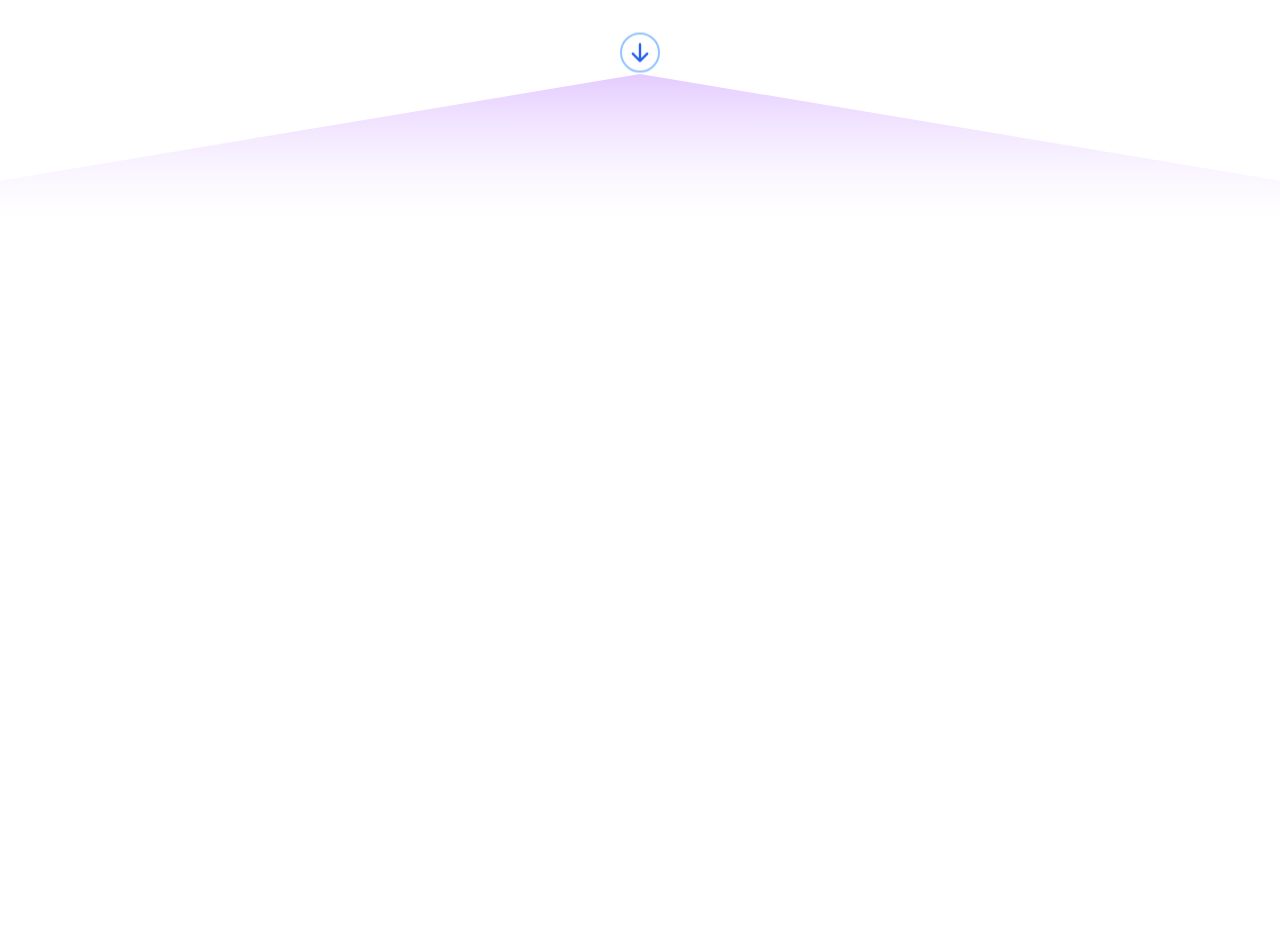
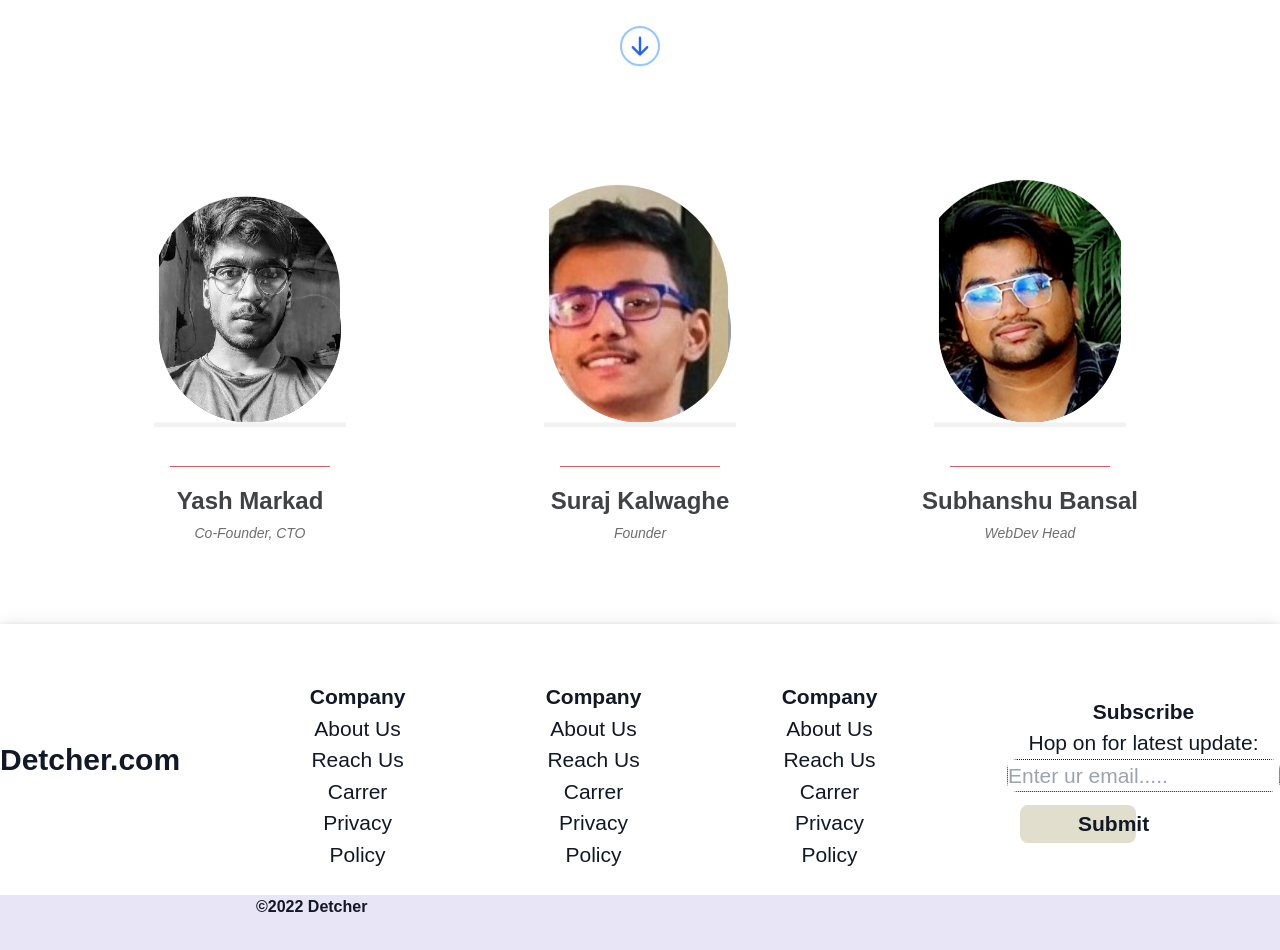
Before and after one commit to Suraj-Kalwaghe/Detcherweb, a React (Create React App) app in the folder frontend/: page /about-us in a window 1280 px wide. Shown: the part 580-1530 px from the top of the page. Before the commit the page ends 803 px from the top, so only its background shows below. Built offline with nearby package versions, Linux system fonts and the light colour scheme; grey boxes are pictures that could not be loaded.

Commit message:
Refactor

```diff
--- a/frontend/src/App.jsx
+++ b/frontend/src/App.jsx
@@ -64,7 +64,9 @@ export default function App() {
         <Route path='/apply' element={<Apply />} />
         <Route path='/animations' element={<Animations />} />
       </Routes>
-      <footer>{/* <FooterPagePro /> */}</footer>
+      <footer>
+        <FooterPagePro />
+      </footer>
     </div>
   );
 }
--- a/frontend/src/pages/AboutUs.jsx
+++ b/frontend/src/pages/AboutUs.jsx
@@ -1,10 +1,10 @@
 import React from 'react';
-import styles from './styles.module.css';
-import { Container, HeroSectionContainer } from '../components';
+// import styles from './styles.module.css';
+import { Container, HeroSectionContainer, ProfilePop } from '../components';
 
 export const AboutUs = () => {
   return (
-    <section className='max-h-screen'>
+    <section className='min-h-screen'>
       <Container>
         <HeroSectionContainer>
           <div className='xl:w-8/12 lg:w-full md:w-4/5 w-full lg:mb-20 md:mb-14 md:mt-32 mt-20 mb-10 relative'>
@@ -1214,7 +1214,10 @@ export const AboutUs = () => {
           </button>
         </HeroSectionContainer>
       </Container>
-      <svg
+      <div className='flex justify-evenly my-20'>
+        <ProfilePop />
+      </div>
+      {/* <svg
         id={styles.mysvg}
         className='w-full'
         // width='1920'
@@ -1238,7 +1241,7 @@ export const AboutUs = () => {
             <stop offset='1' stop-color='white' stop-opacity='0.3' />
           </linearGradient>
         </defs>
-      </svg>
+      </svg> */}
     </section>
   );
 };
--- a/frontend/src/pages/Home.jsx
+++ b/frontend/src/pages/Home.jsx
@@ -95,7 +95,7 @@ export const Home = () => {
         <section class='text-gray-400 text-base'>
           <div class='container lg:px-5 px-2.5 lg:py-24 py-12 mx-auto'>
             <div class='flex flex-wrap -m-4 md:justify-center'>
-              {profileCardData.map(profile => (
+              {/* {profileCardData.map(profile => (
                 <div class='lg:w-1/3 lg:mb-0 mb-6 p-4'>
                   <div class='h-full text-center'>
                     {profile.profilePic}
@@ -107,7 +107,7 @@ export const Home = () => {
                     <p class='text-gray-500'>{profile.title}</p>
                   </div>
                 </div>
-              ))}
+              ))} */}
             </div>
           </div>
         </section>
--- a/frontend/src/pages/Portfolio.jsx
+++ b/frontend/src/pages/Portfolio.jsx
@@ -5,6 +5,7 @@ import {
   Waves,
   RunAwayButton,
   Cogs,
+  Desktop,
 } from '../components';
 
 export const Portfolio = () => {
@@ -58,11 +59,23 @@ export const Portfolio = () => {
             <div className='h-20 mb-10'>
               <RunAwayButton text={'Our Services'} />
             </div>
-            <div className='grid grid-cols-2 gap-5 h-3/5'>
-              <div className='border border-slate-700 rounded-xl overflow-hidden'>
-                <Cogs />
+            <div className='grid lg:grid-rows-none lg:grid-cols-2 gap-5 h-full'>
+              <div className='flex flex-col h-4/6'>
+                <div className='rounded-3xl overflow-hidden h-full bg-gray-100 hover:shadow-lg transition-shadow hover:transition-transform cursor-pointer duration-150 ease-in hover:-translate-y-2 hover:translate-x-2'>
+                  <Cogs title='Robotics, IoT and Electronics' />
+                </div>
+                <h1 className='text-3xl font-bold text-slate-500 mt-5 w-full row-span-1 text-center'>
+                  Robotics, IoT and Electronics
+                </h1>
               </div>
-              <div className='border border-slate-700 rounded-xl'></div>
+              <div className='flex flex-col h-4/6'>
+                <div className='rounded-3xl overflow-hidden h-full bg-gray-100 flex justify-center items-center hover:shadow-lg transition-all cursor-pointer duration-150 ease-in hover:-translate-y-2 hover:translate-x-2'>
+                  <Desktop />
+                </div>
+                <h1 className='text-3xl font-bold text-slate-500 mt-5 w-full row-span-1 text-center'>
+                  Web Dev
+                </h1>
+              </div>
             </div>
           </div>
         </Container>
```
